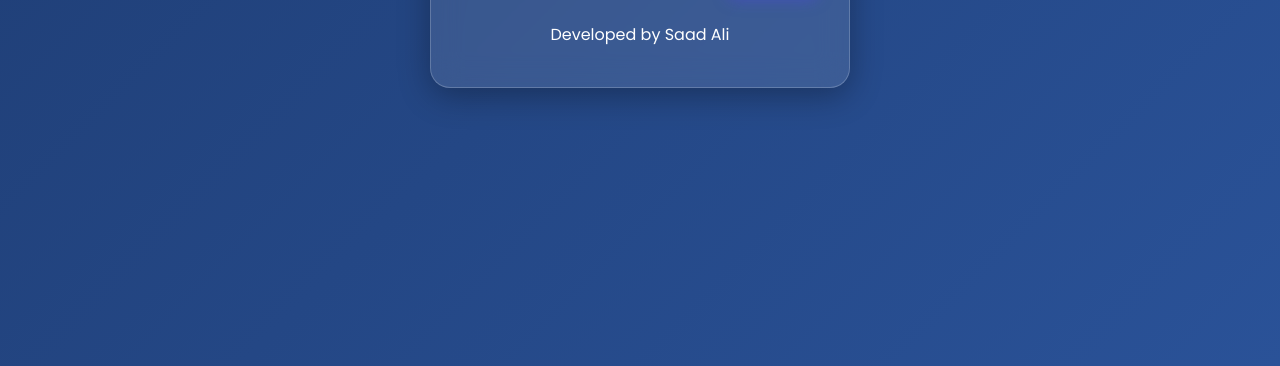
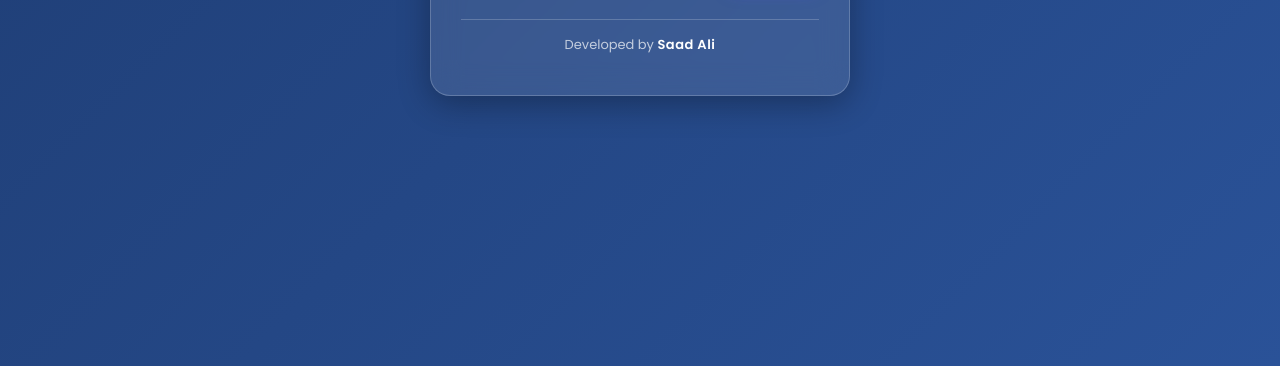
Before and after one commit to saad-innovation/weather-app, a plain HTML site: page index.html in a window 1280 px wide. Shown: the part 434-800 px from the top of the page. Drawn offline with Linux system fonts and the light colour scheme.

Commit message:
Update style.css

```diff
--- a/style.css
+++ b/style.css
@@ -130,3 +130,27 @@ button:active {
   50% { opacity: 1; }
   100% { opacity: 0.6; }
 }
+
+/* Creator Signature Styling */
+.creator-tag {
+  margin-top: 30px;
+  font-size: 13px;
+  color: rgba(255, 255, 255, 0.7);
+  /* Ek halki si line tag ko upar waly content se separate karegi */
+  border-top: 1px solid rgba(255, 255, 255, 0.2);
+  padding-top: 15px;
+}
+
+.creator-tag span {
+  font-weight: 600;
+  color: #ffffff;
+  letter-spacing: 0.5px;
+  transition: color 0.3s ease;
+}
+
+/* Jab koi apke naam par mouse laye to halka sa glow kare */
+.creator-tag span:hover {
+  color: #a5b4fc;
+  text-shadow: 0 0 8px rgba(165, 180, 252, 0.5);
+  cursor: pointer;
+}
```
